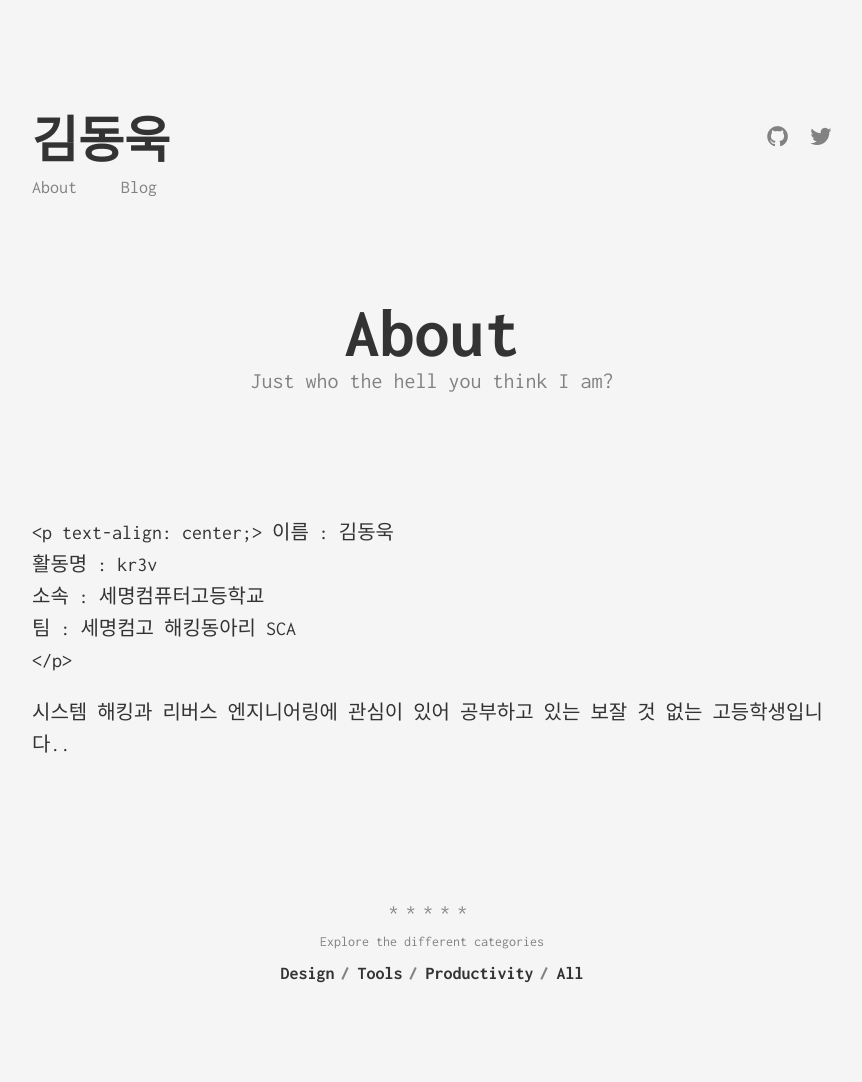
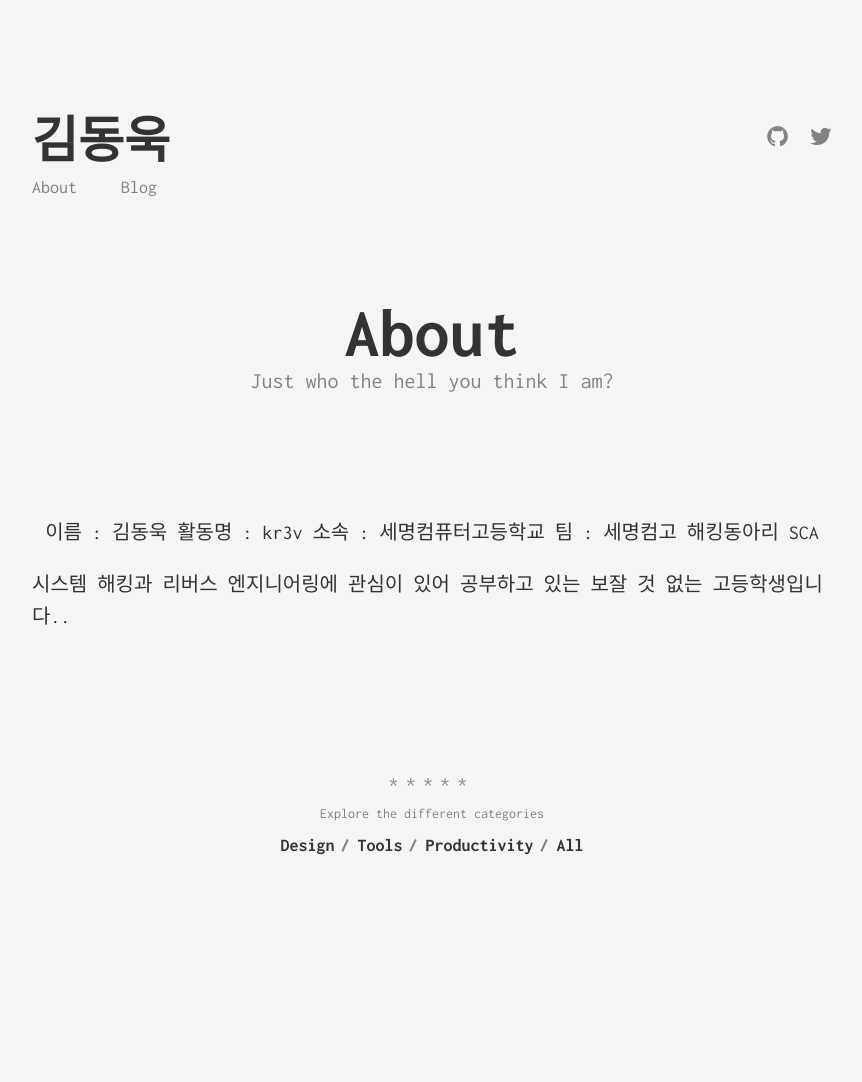
Before and after one commit to krekrek/krekrek.github.io, a Jekyll site: the page built from about.md, in a window 1280 px wide. Shown: the whole page, without its empty margins (208-1070 px from the left). Built offline with Jekyll 4.4.1, drawn with Linux system fonts in a browser that asks for light colours; after the commit the page ends 954 px from its top, so only the background shows below that.

Commit message:
Update about.md

```diff
--- a/about.md
+++ b/about.md
@@ -5,7 +5,7 @@ subtitle: Just who the hell you think I am?
 permalink: /about/
 ---
 
-<p text-align: center;>
+<p align="center">
 이름 : 김동욱
 활동명 : kr3v
 소속 : 세명컴퓨터고등학교
```
